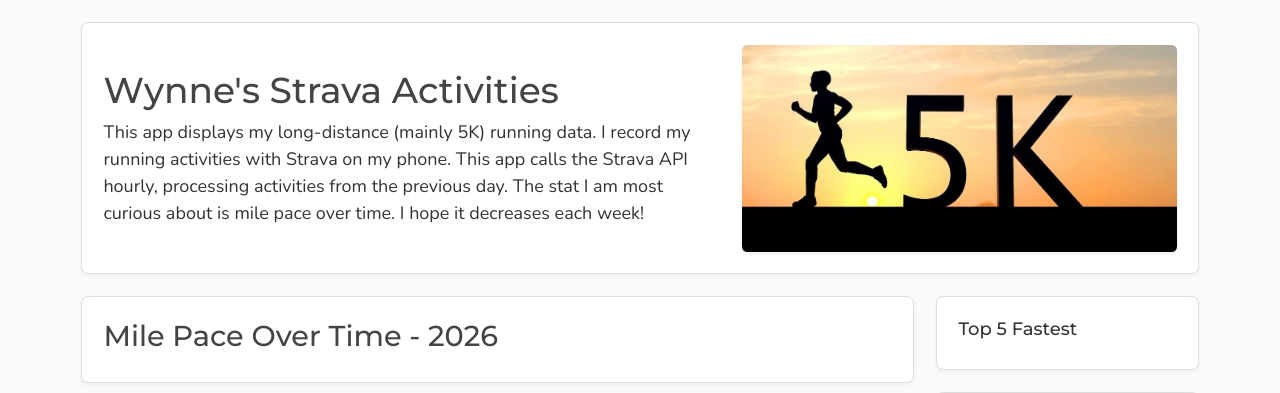
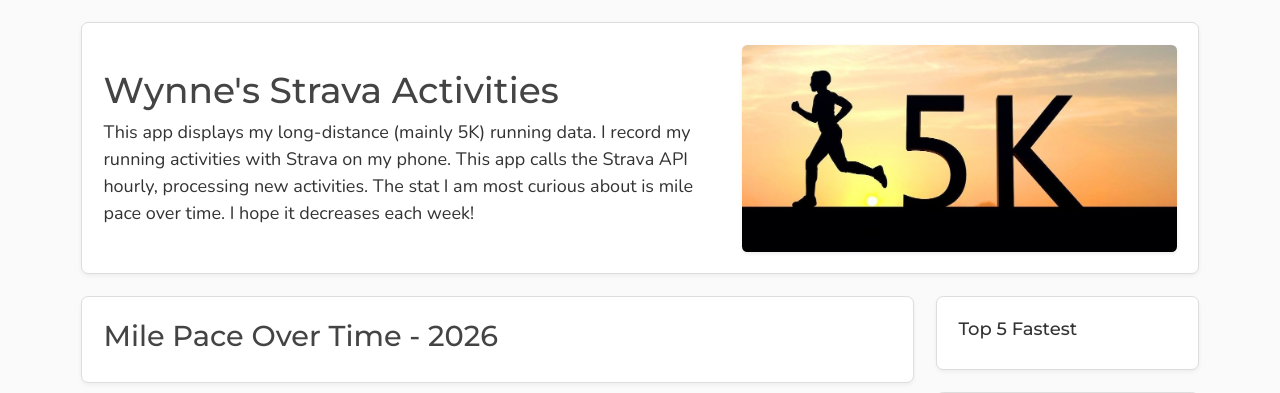
Before and after one commit to EpistolaryAcumen/wynnes-strava-activities, a Python web app: template templates/index.html in a window 1280 px wide. Shown: the part 50-443 px from the top of the page. Run offline with Jinja, Linux system fonts and the light colour scheme; the template is opened without the code that fills it, so the values that code supplies are empty.

Commit message:
update wording

```diff
--- a/templates/behind-the-design.html
+++ b/templates/behind-the-design.html
@@ -18,7 +18,7 @@
 
 <div class="content-section py-4 px-4 mb-4">
     <h2 class="h4">The Pipeline</h2>
-    <p>The ETL is deliberately simple: a daily incremental insert, scheduled with cron.</p>
+    <p>The ETL is deliberately simple: an hourly incremental insert, scheduled with cron.</p>
     <p>Each morning the job authenticates with the <strong>Strava API</strong>, requests only activities newer than the most recent
         one already stored, and inserts them. The insert is <strong>idempotent</strong>. It uses
         <code>ON CONFLICT DO NOTHING</code> on the activity ID as a primary key ensuring that re-runs or overlapping windows
--- a/templates/index.html
+++ b/templates/index.html
@@ -7,7 +7,7 @@
         <div class="col-md-7">
             <h1>Wynne's Strava Activities</h1>
             <p class="lead mb-0">This app displays my long-distance (mainly 5K) running data. I record my running activities with Strava on my phone.
-                This app calls the Strava API hourly, processing activities from the previous day.
+                This app calls the Strava API hourly, processing new activities.
                 The stat I am most curious about is mile pace over time. I hope it decreases each week!
             </p>
         </div>
```
